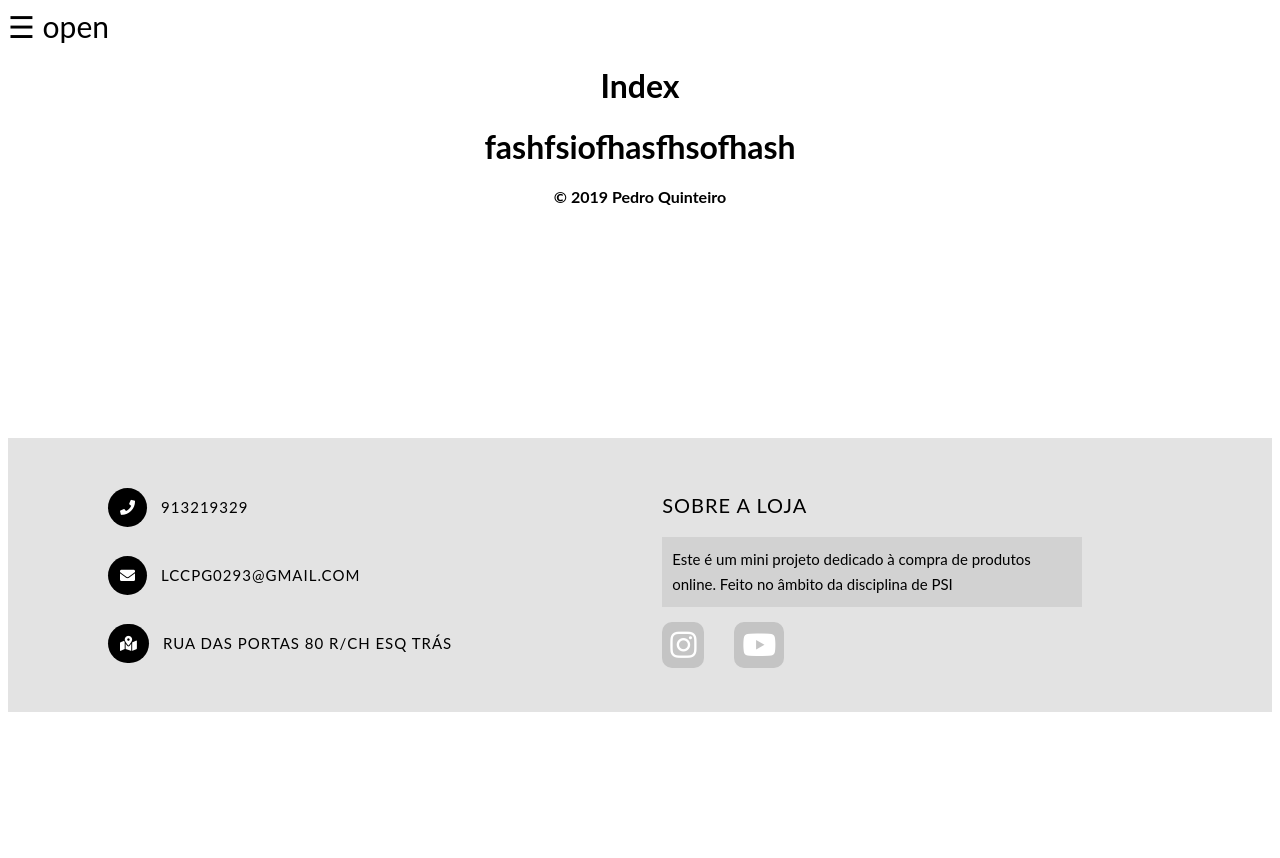
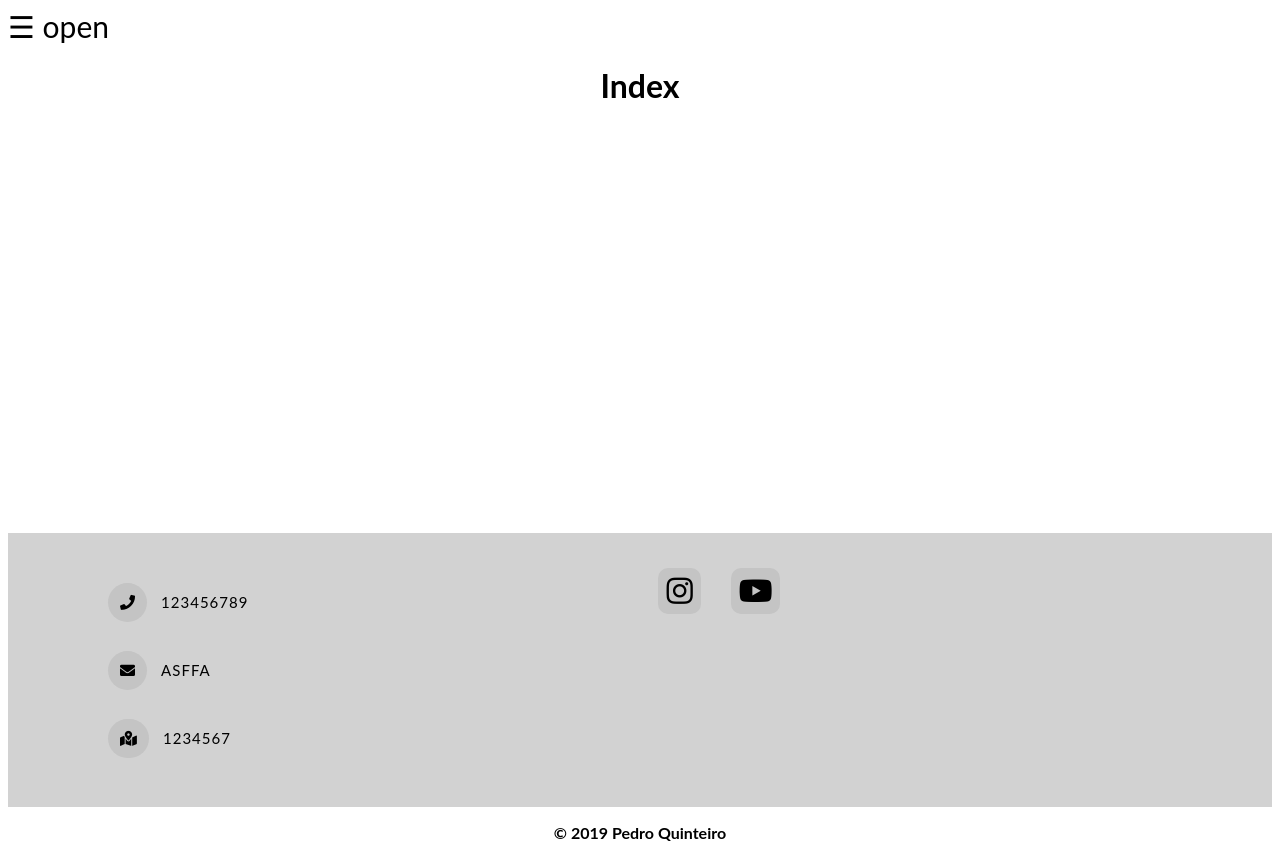
Before and after one commit to Kintas17/menus13, a Flask app: page / in a window 1280 px wide. Before the commit the page ends 712 px from the top, so only its background shows below. Run offline with Flask 2, Linux system fonts and the light colour scheme.

Commit message:
footer 2

```diff
--- a/static/style.css
+++ b/static/style.css
@@ -69,7 +69,7 @@ body {
   z-index: 1;
   top: 0;
   left: 0;
-  background-color:#7f7b7b;
+  background-color: #c4c4c4;
   overflow-x: hidden;
   transition: 0.5s;
   padding-top: 60px;
@@ -93,7 +93,7 @@ body {
   right: 25px;
   font-size: 36px;
   margin-left: 50px;
-  color: white;
+  color: black;
 }
 
 @media screen and (max-height: 450px) {
@@ -108,10 +108,10 @@ body {
 }
 
 .w {
-    color:white;
+    color:black;
 }
 .footer {
-    background-color: #e3e3e3;
+    background-color:  #d2d2d2;
     color: black;
     display: flex;
     text-align: left;
@@ -122,10 +122,10 @@ body {
 }
 
 .phone i, .email i, .marker i {
-    background-color: black;
+    background-color: #c4c4c4 ;
     font-size: 15px;
     padding: 12px;
-    color: #fff;
+    color: black;
     border-radius: 20px;
 }
 
@@ -138,7 +138,7 @@ body {
 }
 
 .info {
-    padding: 35px 100px;
+    padding: 35px 300px;
 }
 
 
@@ -168,7 +168,7 @@ body {
 .info div i {
     background-color: #c4c4c4;
     padding: 8px;
-    color: white;
+    color: black;
     border-radius: 10px;
 }
 
@@ -185,7 +185,7 @@ body {
 
 /* padding dos <p> */
 .p-padding-1 {
-    padding: 100px;
+    padding: 195px;
 }
 
 .p-padding-2 {
--- a/templates/index.html
+++ b/templates/index.html
@@ -3,6 +3,5 @@
 {% block conteudo %}
 <center>
 <h1>Index</h1>
-<h1>fashfsiofhasfhsofhash</h1>
 {% endblock %}
 </center>
--- a/templates/layout.html
+++ b/templates/layout.html
@@ -36,30 +36,27 @@ function closeNav() {
 
 {% block conteudo %}
 {% endblock %}
-<b><p>&copy 2019 Pedro Quinteiro</p></b>
 </body>
 <p class="p-padding-1"></p>
 <footer class="footer">
     <div class="icons">
         <div class="phone">
             <i class="fas fa-phone"></i>
-            <p>913219329</p>
+            <p>123456789</p>
         </div>
 
         <div class="email">
             <i class="fas fa-envelope"></i>
-            <p>lccpg0293@gmail.com</p>
+            <p>asffa</p>
         </div>
 
         <div class="marker">
             <i class="fas fa-map-marked-alt"></i>
-            <p>Rua das Portas 80 R/CH ESQ TRÁS</p>
+            <p>1234567</p>
         </div>
     </div>
 
     <div class="info">
-        <p class="info-title">Sobre a Loja</p>
-        <p class="info-content">Este é um mini projeto dedicado à compra de produtos online. Feito no âmbito da disciplina de PSI</p>
         <div>
             <div>
                 <a href="http://instagram.com" target="_blank"><i class="fab fa-instagram"></i></a>
@@ -70,4 +67,5 @@ function closeNav() {
         </div>
     </div>
 </footer>
+<b><p>&copy 2019 Pedro Quinteiro</p></b>
 </html>
```
